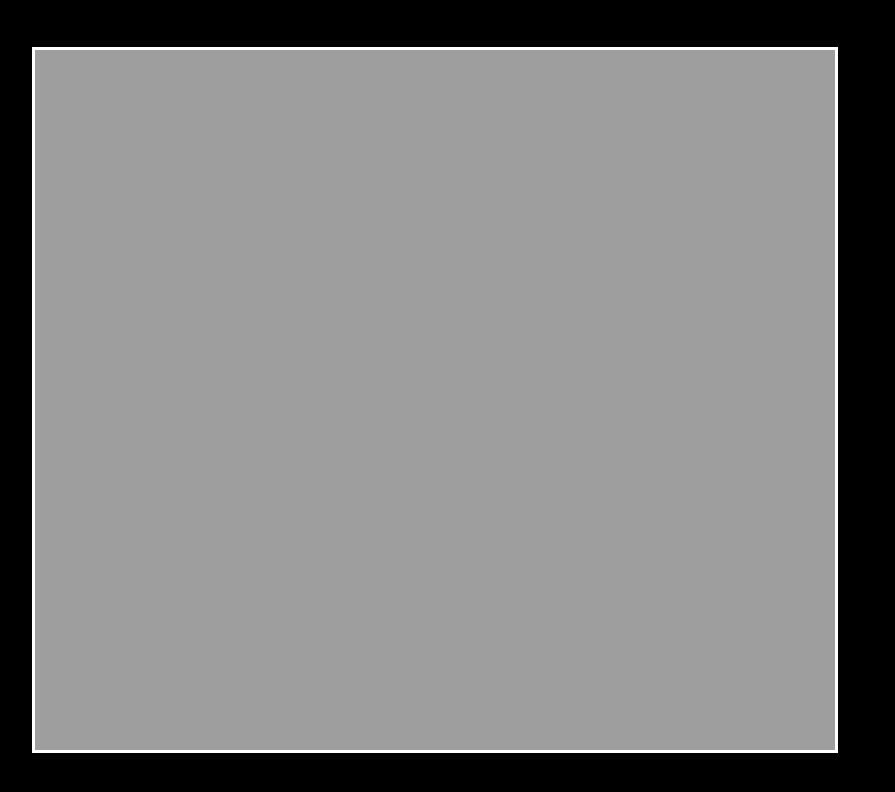
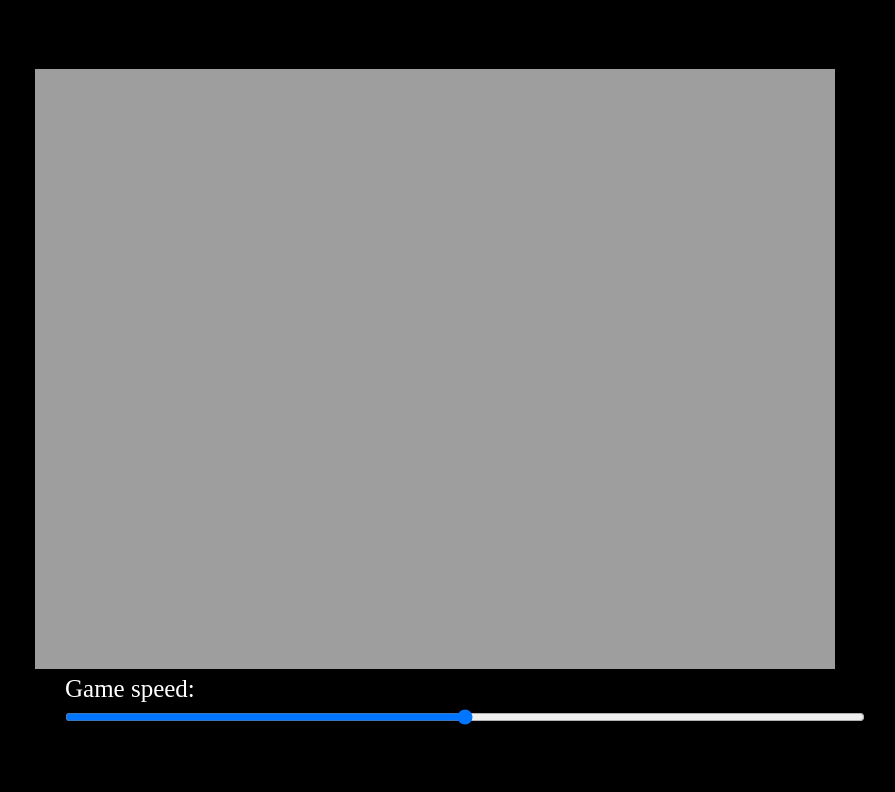
Before and after one commit to morganmarienelson/Game-Development, a website built with Parcel: page project1/src/index.html in a window 1280 px wide. Shown: the whole page, without its empty margins (205-1100 px from the left). Built offline with nearby package versions, Linux system fonts and the light colour scheme.

Commit message:
added game speed controller

```diff
--- a/project1/src/index.html
+++ b/project1/src/index.html
@@ -6,7 +6,16 @@
     <meta name="viewport" content="width=device-width, initial-scale=1">
 </head>
 <body>
-<canvas id="canvas1"></canvas>
+
+<div id="container">
+    <canvas id="canvas1"></canvas>
+    <p>Game speed: <span id="showGameSpeed">
+    </span></p>
+    <label for="slider"></label>
+    <input type="range" min="0" max="20"
+           value="5" class="slider"
+           id="slider">
+</div>
 <!--  <div class="controls">-->
 <!--    <label for="animations">Choose Animation: </label>-->
 <!--    <select id="animations" name="animations">-->
--- a/project1/src/parallaxBackgrounds/parallaxBackground.css
+++ b/project1/src/parallaxBackgrounds/parallaxBackground.css
@@ -2,12 +2,27 @@ body {
     background: black;
 }
 
-#canvas1 {
+#container {
     position: absolute;
-    border: 3px solid white;
     width: 800px;
-    height: 700px;
     transform: translate(-50%, -50%);
     top: 50%;
     left: 50%;
+    font-size: 25px;
 }
+
+#canvas1 {
+    position: relative;
+    width: 800px;
+    height: 600px;
+}
+
+#slider {
+    width: 100%;
+    margin: 0 30px;
+}
+
+p {
+    color: white;
+    margin: 0 30px;
+}
--- a/project1/src/parallaxBackgrounds/parallaxBackground.js
+++ b/project1/src/parallaxBackgrounds/parallaxBackground.js
@@ -14,6 +14,11 @@ const backgroundLayer4 = new Image();
 backgroundLayer4.src = 'https://www.frankslaboratory.co.uk/downloads/97/layer-4.png';
 const backgroundLayer5 = new Image();
 backgroundLayer5.src = "https://www.frankslaboratory.co.uk/downloads/97/layer-5.png";
+
+const slider = document.getElementById('slider');
+slider.value = gameSpeed;
+const showGameSpeed = document.getElementById('showGameSpeed');
+showGameSpeed.innerHtml = gameSpeed;
 
 class Layer {
     constructor(image, speedModifier) {
@@ -49,20 +54,16 @@ const layer1 = new Layer(backgroundLayer1, 0.5);
 const layer2 = new Layer(backgroundLayer2, 0.5);
 const layer3 = new Layer(backgroundLayer3, 0.5);
 const layer4 = new Layer(backgroundLayer4, 0.5);
-const layer5 = new Layer(backgroundLayer5, 0.5);
+const layer5 = new Layer(backgroundLayer5, 1);
+
+const gameObjects = [layer1, layer2, layer3, layer4, layer5];
 
 function animate() {
     ctx.clearRect(0, 0, CANVAS_WIDTH, CANVAS_HEIGHT);
-    layer1.update();
-    layer1.draw();
-    layer4.update();
-    layer4.draw();
-    layer4.update();
-    layer4.draw();
-    layer4.update();
-    layer4.draw();
-    layer4.update();
-    layer4.draw();
+    gameObjects.forEach(object => {
+        object.update();
+        object.draw();
+    })
     requestAnimationFrame(animate);
 };
 animate();
```
Also changed, not shown: project1/dist/index.html.
